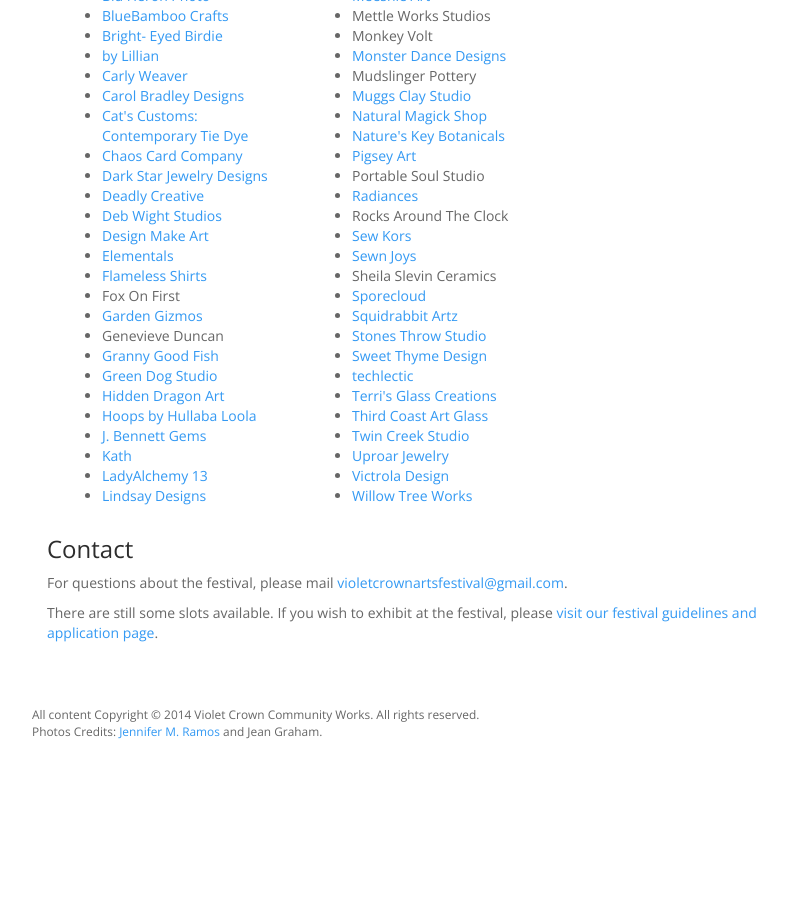
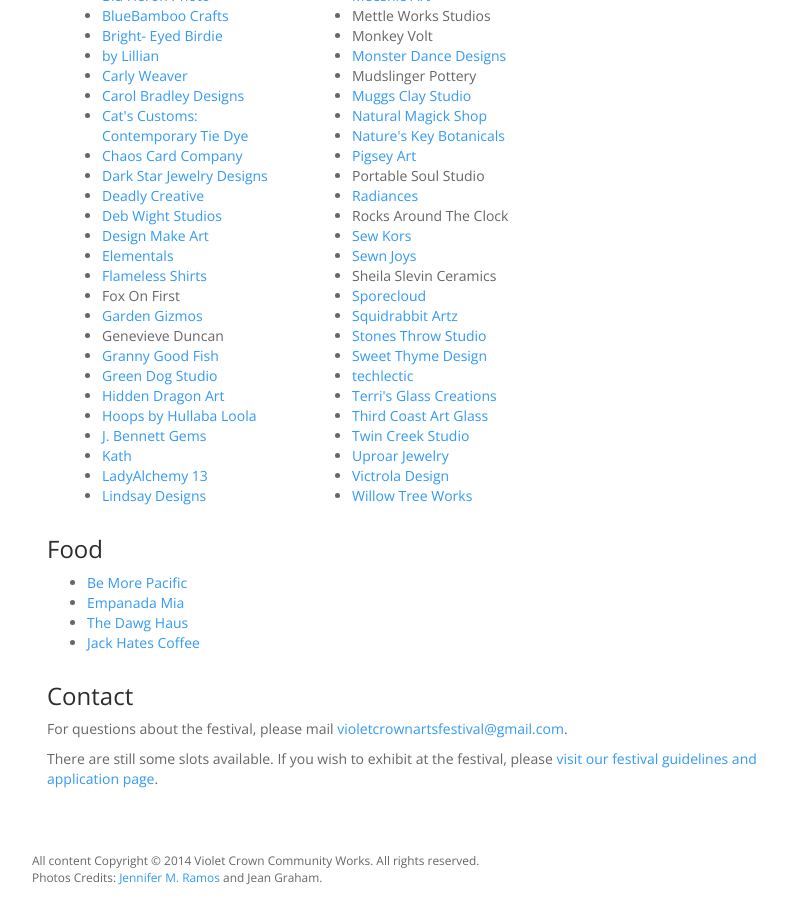
Before and after one commit to vccw/vccw.github.io, a Jekyll site: the page built from artsfest.md, in a window 1280 px wide and 900 px high, scrolled down 1524 px. Shown: the whole window, without its empty margins (38-825 px from the left). Built offline with Jekyll 4.4.1, drawn with Linux system fonts in a browser that asks for light colours; comment, search, counter and statistics services are not loaded; before the commit the page ends 2277 px from its top, so only the background shows below that.

Commit message:
Add food vendors

```diff
--- a/artsfest.md
+++ b/artsfest.md
@@ -146,9 +146,21 @@ title: Violet Crown Arts Festival (December 2014)
 </ul>
 </div>
 
-	</div></div>
+</div></div>
 
-	<div class="row"><div class="col-md-8">
+<div class="row"><div class="col-md-8">
+
+	<h3>Food</h3>
+
+	<ul>
+	<li><a href="www.bemorepacifictruck.com">Be More Pacific</a></li>
+	<li><a href="https://www.facebook.com/empanada.mia.austin">Empanada Mia</a></li>
+	<li><a href="http://www.thedawghaus.us">The Dawg Haus</a></li>
+	<li><a href="http://jackhatescoffee.com">Jack Hates Coffee</a></li>
+	</ul>
+
+</div></div>
+<div class="row"><div class="col-md-8">
 
 		<h3>Contact</h3>
 
```
